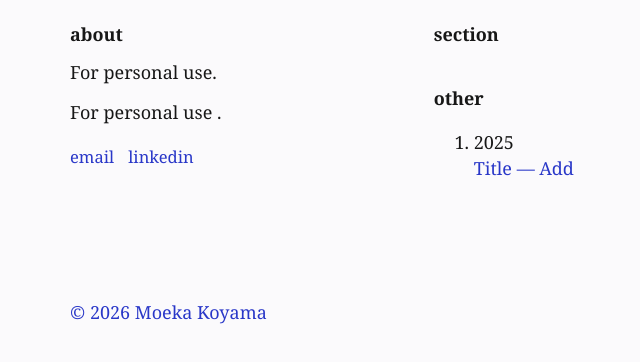
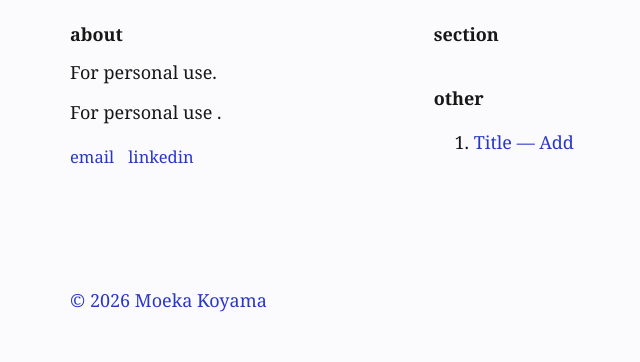
Before and after one commit to moekakoyama/moekakoyama.github.io, a plain HTML site: page index.html in a window 1280 px wide. Shown: the part 118-480 px from the top of the page, without its empty margins (10-650 px from the left). Drawn offline with Linux system fonts and the light colour scheme.

Commit message:
Simplify comment for section duplication
Shortened comment for duplicating sections in HTML.

```diff
--- a/index.html
+++ b/index.html
@@ -174,14 +174,12 @@
           </ol>
         </section>
 
-        <!-- Duplicate this section if you want another category. -->
+        <!-- Duplicate. -->
         <section>
           <h2>Other</h2>
 
           <ol class="work-list">
             <li class="work-item">
-              <span class="year">2025</span>
-
               <div>
                 <a class="work-title" href="PROJECT-LINK">
                   Title
```
